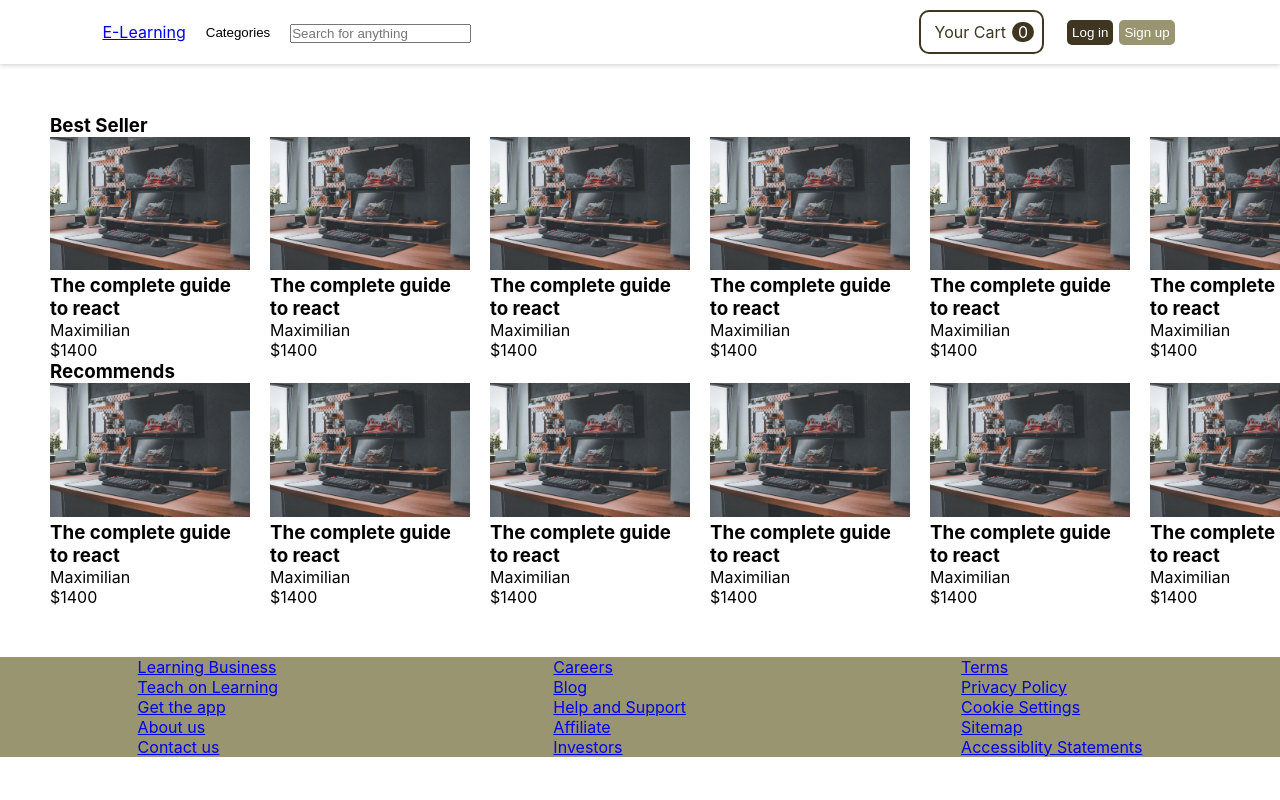
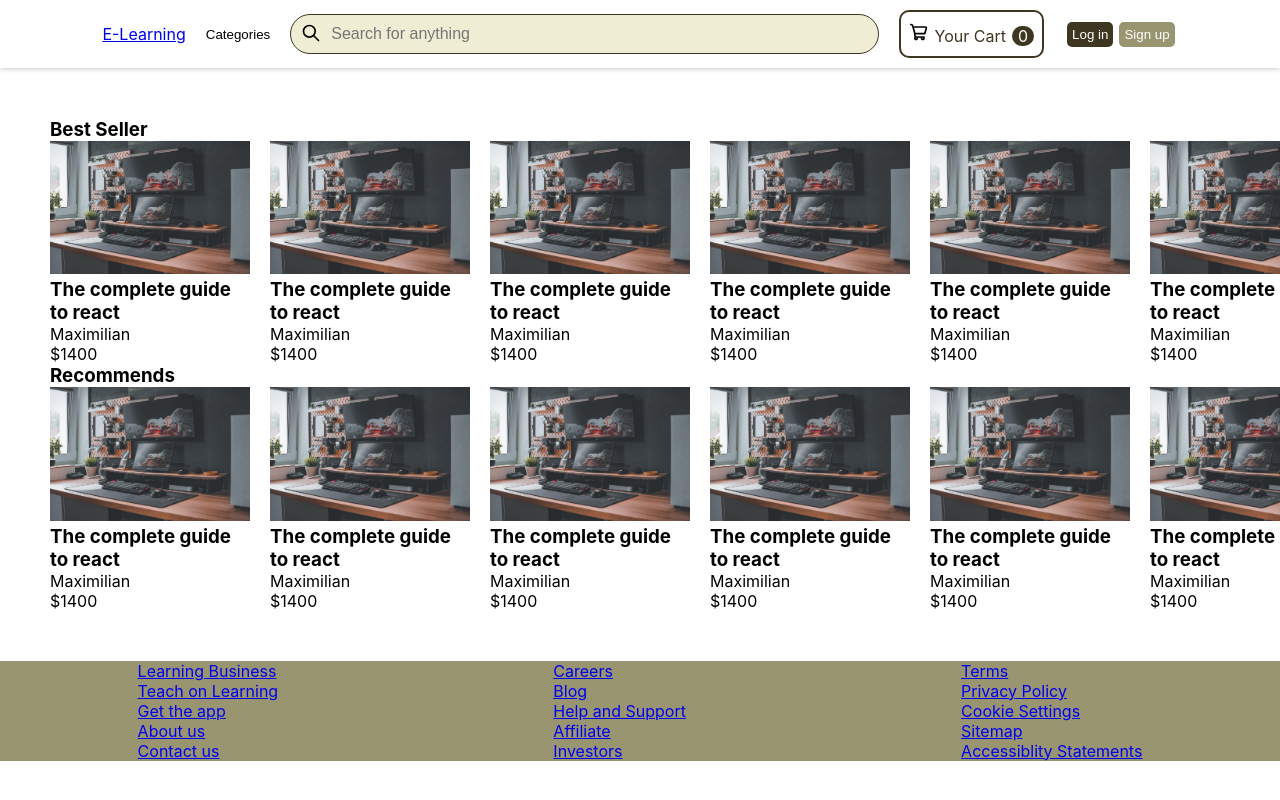
Before and after one commit to AmrNasem/E-Learning-Client, a React (Create React App) app: page / in a window 1280 px wide. Shown: the top 800 px of the page. Built offline with nearby package versions, Linux system fonts and the light colour scheme.

Commit message:
Search and cart icons were added + Search bar styling

```diff
--- /dev/null
+++ b/src/components/Cart/CartIcon.js
@@ -0,0 +1,20 @@
+const CartIcon = (props) => {
+  return (
+    <svg
+      width="20px"
+      height="20px"
+      viewBox="0 0 24 24"
+      fill="none"
+      xmlns="http://www.w3.org/2000/svg"
+    >
+      <path
+        fillRule="evenodd"
+        clipRule="evenodd"
+        d="M2 2C1.44772 2 1 2.44772 1 3C1 3.55228 1.44772 4 2 4H2.47241C2.92336 4 3.31852 4.30182 3.43717 4.73688L3.85342 6.26312L6 14.1339V16C6 16.6935 6.23533 17.3321 6.63048 17.8402C6.23824 18.2816 6 18.863 6 19.5C6 20.8807 7.11929 22 8.5 22C9.88071 22 11 20.8807 11 19.5C11 19.3288 10.9828 19.1616 10.95 19H14.05C14.0172 19.1616 14 19.3288 14 19.5C14 20.8807 15.1193 22 16.5 22C17.8807 22 19 20.8807 19 19.5C19 19.1715 18.9366 18.8578 18.8215 18.5704C18.934 18.4086 19 18.212 19 18C19 17.4477 18.5523 17 18 17H16.5H9C8.44772 17 8 16.5523 8 16V15H18.236C19.1381 15 19.9285 14.3962 20.1657 13.5258L21.8007 7.52583C22.1473 6.25364 21.1896 5 19.871 5H5.58198L5.3667 4.21065C5.01074 2.90547 3.82526 2 2.47241 2H2ZM16.5 19C16.2239 19 16 19.2239 16 19.5C16 19.7761 16.2239 20 16.5 20C16.7761 20 17 19.7761 17 19.5C17 19.2239 16.7761 19 16.5 19ZM18.236 13H7.7638L6.12743 7H19.871L18.236 13ZM8.5 19C8.22386 19 8 19.2239 8 19.5C8 19.7761 8.22386 20 8.5 20C8.77614 20 9 19.7761 9 19.5C9 19.2239 8.77614 19 8.5 19Z"
+        fill="#000000"
+      />
+    </svg>
+  );
+};
+
+export default CartIcon;
--- a/src/components/MainHeader.js
+++ b/src/components/MainHeader.js
@@ -6,6 +6,8 @@ import HeaderContext from "../store/header-context";
 import Cart from "./Cart/Cart";
 import Categories from "./categories/Categories";
 import classes from "./MainHeader.module.css";
+import SearchIcon from "./SearchIcon";
+import CartIcon from "./Cart/CartIcon";
 import Button from "./UI/Button";
 
 const MainHeader = (props) => {
@@ -32,17 +34,17 @@ const MainHeader = (props) => {
         Categories
       </button>
       {headerCtx.visibleCategories && <Categories />}
-      <div className={classes.search}>
-        <i></i>
-        <form>
-          <input type="search" placeholder="Search for anything" />
-        </form>
-      </div>
+      <form className={classes.search}>
+        <button className={classes["search-icon"]}>
+          <SearchIcon />
+        </button>
+        <input type="search" placeholder="Search for anything" />
+      </form>
       <div
         onClick={() => dispatch(cartActions.toggleCart())}
         className={classes.cart}
       >
-        <i></i>
+        <CartIcon />
         <span>Your Cart</span>
         <span>0</span>
       </div>
--- a/src/components/MainHeader.module.css
+++ b/src/components/MainHeader.module.css
@@ -26,6 +26,27 @@ header {
 
 .search {
   flex: 1;
+  display: flex;
+  gap: 5px;
+  background-color: #f0edd5;
+  border-radius: 100px;
+  padding: 5px 10px;
+  border: 1px solid var(--main-color);
+}
+
+.search-icon {
+  cursor: pointer;
+  background-color: transparent;
+  border: none;
+}
+
+.search input[type="search"] {
+  border: none;
+  outline: none;
+  padding: 5px;
+  font-size: 1rem;
+  background-color: transparent;
+  width: 100%;
 }
 
 .cart {
--- /dev/null
+++ b/src/components/SearchIcon.js
@@ -0,0 +1,24 @@
+const SearchIcon = (props) => {
+  return (
+    <svg
+      width="20px"
+      height="20px"
+      viewBox="0 0 24 24"
+      fill="none"
+      xmlns="http://www.w3.org/2000/svg"
+    >
+      <g id="Interface / Search_Magnifying_Glass">
+        <path
+          id="Vector"
+          d="M15 15L21 21M10 17C6.13401 17 3 13.866 3 10C3 6.13401 6.13401 3 10 3C13.866 3 17 6.13401 17 10C17 13.866 13.866 17 10 17Z"
+          stroke="#000000"
+          strokeWidth="2"
+          strokeLinecap="round"
+          strokeLinejoin="round"
+        />
+      </g>
+    </svg>
+  );
+};
+
+export default SearchIcon;
--- a/src/components/categories/Categories.module.css
+++ b/src/components/categories/Categories.module.css
@@ -11,5 +11,6 @@
   display: block;
 }
 
-/* .active {
-} */
+.active {
+  color: var(--secondary-color);
+}
--- a/src/components/courses/CourseItem.js
+++ b/src/components/courses/CourseItem.js
@@ -5,7 +5,7 @@ import { Link } from "react-router-dom";
 const CourseItem = (props) => {
   return (
     <div className={classes.course}>
-      <Link to={props.id}>
+      <Link to={`course/${props.id}`}>
         <div className={classes.thumbnail}>
           <img src={props.src || landingPage} alt="thumbnail" />
         </div>
```
Also changed, not shown: src/assets/cart-icon.svg (added), src/assets/search-icon.svg (added).
